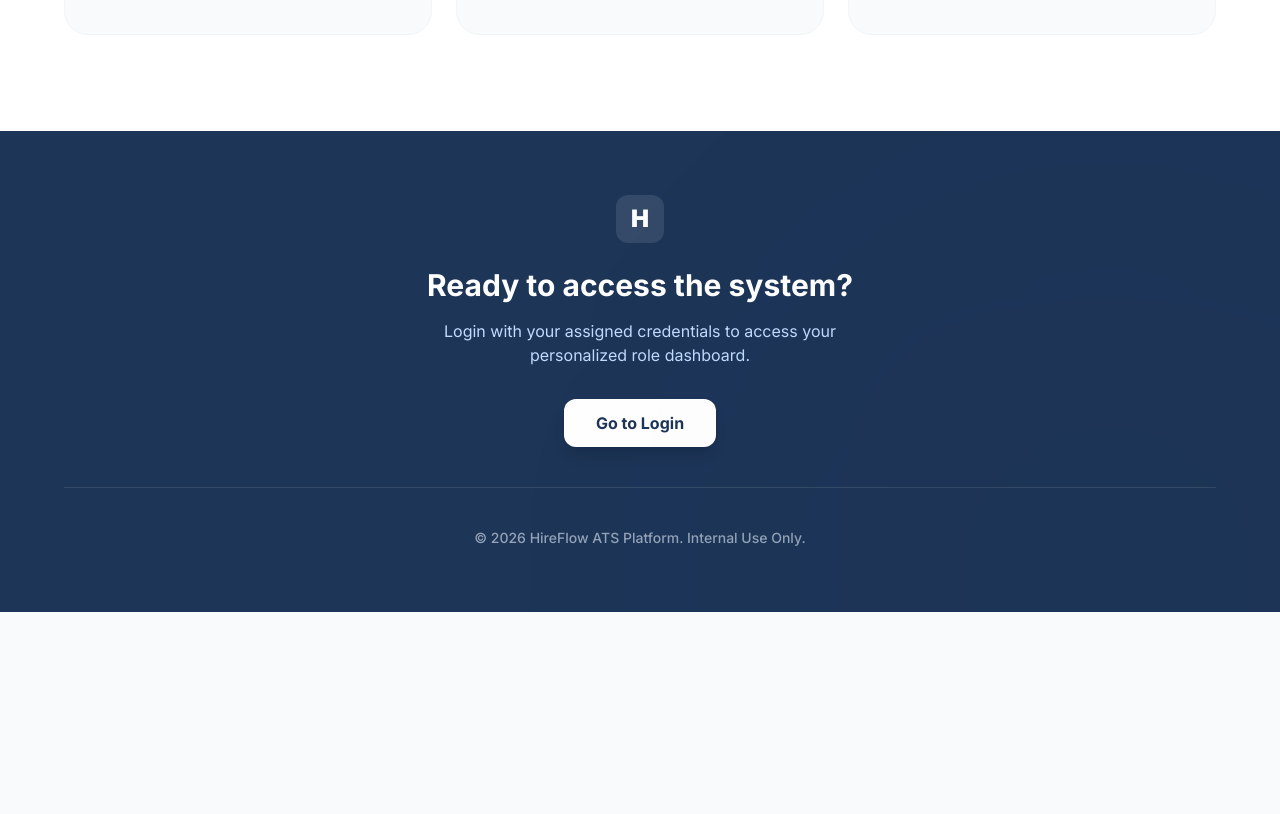
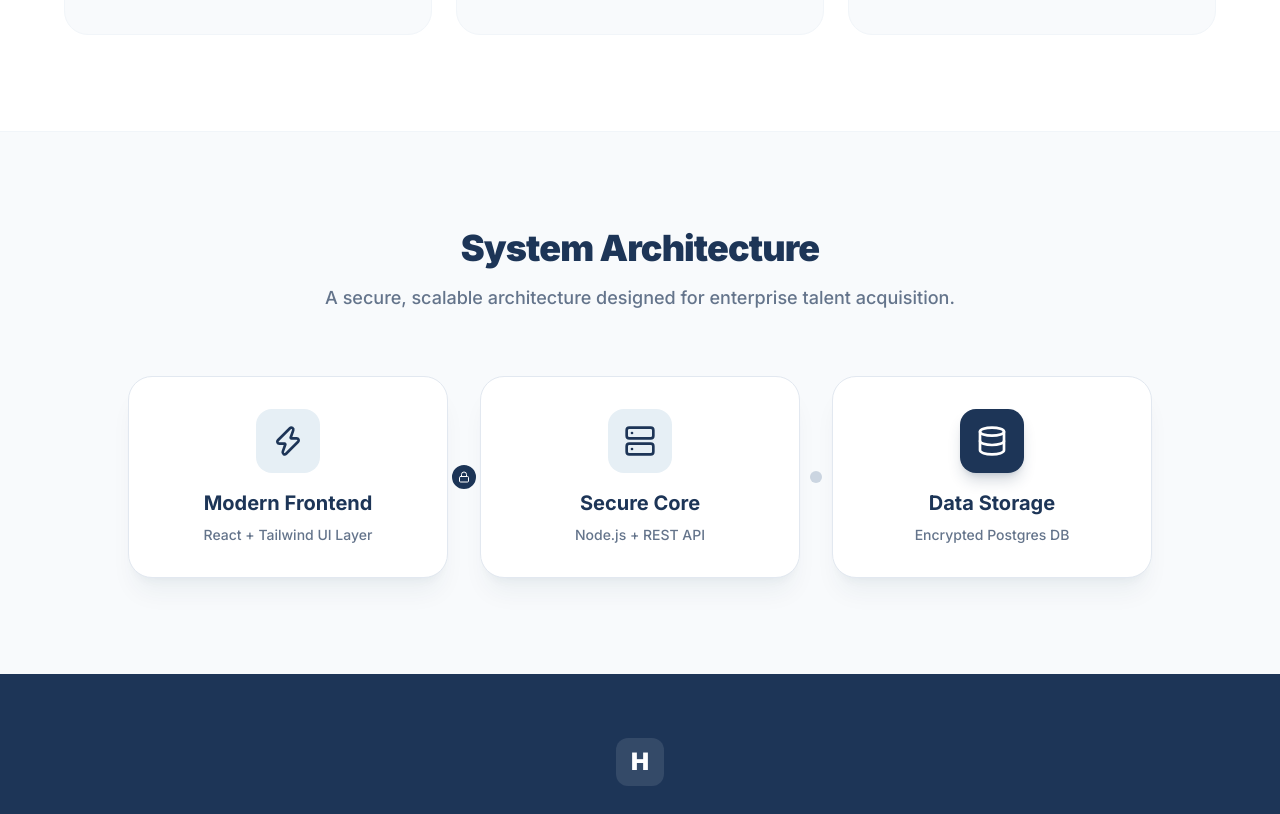
Before and after one commit to anshpatoliya27/ATS, a React (Vite) app: page / in a window 1280 px wide. Shown: the part 1981-2795 px from the top of the page. Before the commit the page ends 2593 px from the top, so only its background shows below. Built offline with nearby package versions, Linux system fonts and the light colour scheme.

Commit message:
Better UI with toggle and added settings page

```diff
--- a/src/app/routes.jsx
+++ b/src/app/routes.jsx
@@ -10,6 +10,7 @@ import { JobList } from '@/features/jobs';
 import { CandidateList, Pipeline } from '@/features/candidates';
 import { Interviews } from '@/features/interviews';
 import { Reports } from '@/features/reports';
+import { Settings } from '@/features/settings';
 
 /**
  * Returns the correct dashboard component based on the user's role.
@@ -38,5 +39,6 @@ export const APP_ROUTES = [
   { path: '/pipeline', element: <Pipeline /> },
   { path: '/interviews', element: <Interviews /> },
   { path: '/reports', element: <Reports /> },
+  { path: '/settings', element: <Settings /> },
   { path: '*', element: <Navigate to="/" replace /> },
 ];
--- a/src/components/layout/Topbar.jsx
+++ b/src/components/layout/Topbar.jsx
@@ -3,13 +3,28 @@ import { useAuthStore } from '@/store/authStore';
 import { useDataStore } from '@/store/dataStore';
 import { Button } from '@/components/ui/button';
 import { Input } from '@/components/ui/input';
-import { useState } from 'react';
+import { useState, useEffect } from 'react';
 
 export function Topbar({ onMenuClick }) {
   const { user } = useAuthStore();
   const { notifications, markNotificationRead, markAllNotificationsRead } = useDataStore();
   const [showNotifs, setShowNotifs] = useState(false);
   const [isDarkMode, setIsDarkMode] = useState(false);
+
+  // Initialize dark mode from document class
+  useEffect(() => {
+    setIsDarkMode(document.documentElement.classList.contains('dark'));
+  }, []);
+
+  const toggleDarkMode = () => {
+    const newTheme = !isDarkMode;
+    setIsDarkMode(newTheme);
+    if (newTheme) {
+      document.documentElement.classList.add('dark');
+    } else {
+      document.documentElement.classList.remove('dark');
+    }
+  };
 
   if (!user) return null;
 
@@ -46,9 +61,9 @@ export function Topbar({ onMenuClick }) {
           </div>
 
           <div className="flex items-center gap-3 bg-[#1d3557] rounded-full p-1.5 px-3 shadow-md shadow-blue-900/10">
-            {/* Theme Toggle (Visual only for now) */}
+            {/* Theme Toggle (Functional) */}
             <button
-              onClick={() => setIsDarkMode(!isDarkMode)}
+              onClick={toggleDarkMode}
               className="w-8 h-8 rounded-full flex items-center justify-center transition-colors hover:bg-white/20 text-white"
             >
               {isDarkMode ? <Sun className="w-4 h-4" /> : <Moon className="w-4 h-4" fill="currentColor" />}
--- a/src/features/landing/pages/LandingPage.jsx
+++ b/src/features/landing/pages/LandingPage.jsx
@@ -1,5 +1,5 @@
 import { Link } from 'react-router-dom';
-import { ArrowRight, CheckCircle2, Zap, Shield, Users, BarChart3, Briefcase } from 'lucide-react';
+import { ArrowRight, CheckCircle2, Zap, Shield, Users, BarChart3, Briefcase, Database, Server, Lock } from 'lucide-react';
 
 export function LandingPage() {
   return (
@@ -115,8 +115,59 @@ export function LandingPage() {
         </div>
       </section>
 
+      {/* Architecture Section */}
+      <section id="architecture" className="py-24 px-6 bg-[#f8fafc] relative z-10 border-t border-slate-100">
+        <div className="max-w-5xl mx-auto text-center">
+          <h2 className="text-3xl md:text-4xl font-black text-[#1d3557] tracking-tight mb-4">System Architecture</h2>
+          <p className="text-lg text-slate-500 font-medium mb-16 max-w-2xl mx-auto">
+            A secure, scalable architecture designed for enterprise talent acquisition.
+          </p>
+
+          <div className="flex flex-col md:flex-row items-center justify-center gap-8 md:gap-4 relative">
+            {/* Frontend */}
+            <div className="w-full md:w-1/3 p-8 bg-white rounded-3xl border border-slate-200 shadow-xl shadow-[#1d3557]/5 z-10 relative">
+              <div className="w-16 h-16 bg-[#e6eff5] rounded-2xl mx-auto flex items-center justify-center mb-4">
+                <Zap className="w-8 h-8 text-[#1d3557]" />
+              </div>
+              <h3 className="text-xl font-bold text-[#1d3557] mb-2">Modern Frontend</h3>
+              <p className="text-sm text-slate-500 font-medium">React + Tailwind UI Layer</p>
+            </div>
+
+            {/* Connector */}
+            <div className="hidden md:flex flex-1 h-1 bg-slate-200 relative">
+               <div className="absolute top-1/2 left-1/2 -translate-x-1/2 -translate-y-1/2 w-8 h-8 bg-[#1d3557] rounded-full border-4 border-[#f8fafc] flex items-center justify-center">
+                 <Lock className="w-3 h-3 text-white" />
+               </div>
+            </div>
+
+            {/* Backend */}
+            <div className="w-full md:w-1/3 p-8 bg-white rounded-3xl border border-slate-200 shadow-xl shadow-[#1d3557]/5 z-10 relative">
+              <div className="w-16 h-16 bg-[#e6eff5] rounded-2xl mx-auto flex items-center justify-center mb-4">
+                <Server className="w-8 h-8 text-[#1d3557]" />
+              </div>
+              <h3 className="text-xl font-bold text-[#1d3557] mb-2">Secure Core</h3>
+              <p className="text-sm text-slate-500 font-medium">Node.js + REST API</p>
+            </div>
+
+            {/* Connector */}
+            <div className="hidden md:flex flex-1 h-1 bg-slate-200 relative">
+               <div className="absolute top-1/2 left-1/2 -translate-x-1/2 -translate-y-1/2 w-3 h-3 bg-slate-300 rounded-full" />
+            </div>
+
+            {/* Database */}
+            <div className="w-full md:w-1/3 p-8 bg-white rounded-3xl border border-slate-200 shadow-xl shadow-[#1d3557]/5 z-10 relative">
+              <div className="w-16 h-16 bg-[#1d3557] rounded-2xl mx-auto flex items-center justify-center mb-4 shadow-lg shadow-[#1d3557]/20">
+                <Database className="w-8 h-8 text-white" />
+              </div>
+              <h3 className="text-xl font-bold text-[#1d3557] mb-2">Data Storage</h3>
+              <p className="text-sm text-slate-500 font-medium">Encrypted Postgres DB</p>
+            </div>
+          </div>
+        </div>
+      </section>
+
       {/* Footer CTA & Legal */}
-      <footer className="bg-[#1d3557] text-white py-16 px-6">
+      <footer className="bg-[#1d3557] text-white py-16 px-6 relative z-10">
         <div className="max-w-6xl mx-auto flex flex-col items-center text-center">
           <div className="w-12 h-12 bg-white/10 rounded-xl flex items-center justify-center text-white font-black text-2xl mb-6">H</div>
           <h2 className="text-2xl md:text-3xl font-bold mb-4">Ready to access the system?</h2>
--- /dev/null
+++ b/src/features/settings/index.js
@@ -0,0 +1 @@
+export * from './pages/Settings';
--- /dev/null
+++ b/src/features/settings/pages/Settings.jsx
@@ -0,0 +1,56 @@
+import { Card, CardHeader, CardTitle, CardContent } from '@/components/ui/card';
+import { Button } from '@/components/ui/button';
+import { Label } from '@/components/ui/label';
+import { Input } from '@/components/ui/input';
+
+export function Settings() {
+  return (
+    <div className="space-y-6 animate-slide-up">
+      <div className="flex items-center justify-between">
+        <h1 className="text-3xl font-black text-[#1d3557] tracking-tight">System Settings</h1>
+      </div>
+
+      <div className="grid md:grid-cols-2 gap-6">
+        <Card className="shadow-sm border-slate-200 rounded-2xl overflow-hidden">
+          <CardHeader className="bg-slate-50 border-b border-slate-100">
+            <CardTitle className="text-[#1d3557]">Profile Information</CardTitle>
+          </CardHeader>
+          <CardContent className="space-y-4 pt-6">
+            <div className="space-y-2">
+               <Label className="font-bold text-[#1d3557]">Full Name</Label>
+               <Input placeholder="Enter your name" defaultValue="Demo User" className="rounded-xl border-slate-200 focus-visible:ring-[#1d3557]/20" />
+            </div>
+            <div className="space-y-2">
+               <Label className="font-bold text-[#1d3557]">Email Address</Label>
+               <Input placeholder="Enter email" defaultValue="demo@hireflow.com" className="rounded-xl border-slate-200 focus-visible:ring-[#1d3557]/20" />
+            </div>
+            <Button className="bg-[#1d3557] hover:bg-[#2A4B65] text-white rounded-xl shadow-md w-full mt-4">Save Profile</Button>
+          </CardContent>
+        </Card>
+
+        <Card className="shadow-sm border-slate-200 rounded-2xl overflow-hidden">
+          <CardHeader className="bg-slate-50 border-b border-slate-100">
+            <CardTitle className="text-[#1d3557]">System Preferences</CardTitle>
+          </CardHeader>
+          <CardContent className="space-y-4 pt-6">
+            <div className="flex items-center justify-between p-4 border border-slate-100 rounded-xl bg-white shadow-sm">
+               <div>
+                 <p className="font-bold text-[#1d3557]">Email Notifications</p>
+                 <p className="text-sm text-slate-500 font-medium">Receive alerts for new candidate submissions.</p>
+               </div>
+               <input type="checkbox" defaultChecked className="w-5 h-5 accent-[#1d3557] rounded" />
+            </div>
+
+            <div className="flex items-center justify-between p-4 border border-slate-100 rounded-xl bg-white shadow-sm">
+               <div>
+                 <p className="font-bold text-[#1d3557]">Daily Report</p>
+                 <p className="text-sm text-slate-500 font-medium">Get a daily digest of pipeline velocity.</p>
+               </div>
+               <input type="checkbox" className="w-5 h-5 accent-[#1d3557] rounded" />
+            </div>
+          </CardContent>
+        </Card>
+      </div>
+    </div>
+  );
+}
--- a/src/styles/index.css
+++ b/src/styles/index.css
@@ -181,3 +181,24 @@ body {
   opacity: 0.4;
   animation: pulse-soft 2s ease-in-out infinite;
 }
+
+/* --- Enterprise Dark Mode Hack --- */
+/* This elegantly inverts the lightness while preserving the hue to create an instant dark mode */
+html.dark {
+  filter: invert(1) hue-rotate(180deg);
+  background-color: #111;
+}
+
+/* Prevent double-inversion on images and charts */
+html.dark img,
+html.dark video,
+html.dark .recharts-surface,
+html.dark .recharts-wrapper,
+html.dark .no-invert {
+  filter: invert(1) hue-rotate(180deg);
+}
+
+/* Ensure smooth transition */
+html {
+  transition: filter 0.3s ease-in-out, background-color 0.3s ease-in-out;
+}
```
